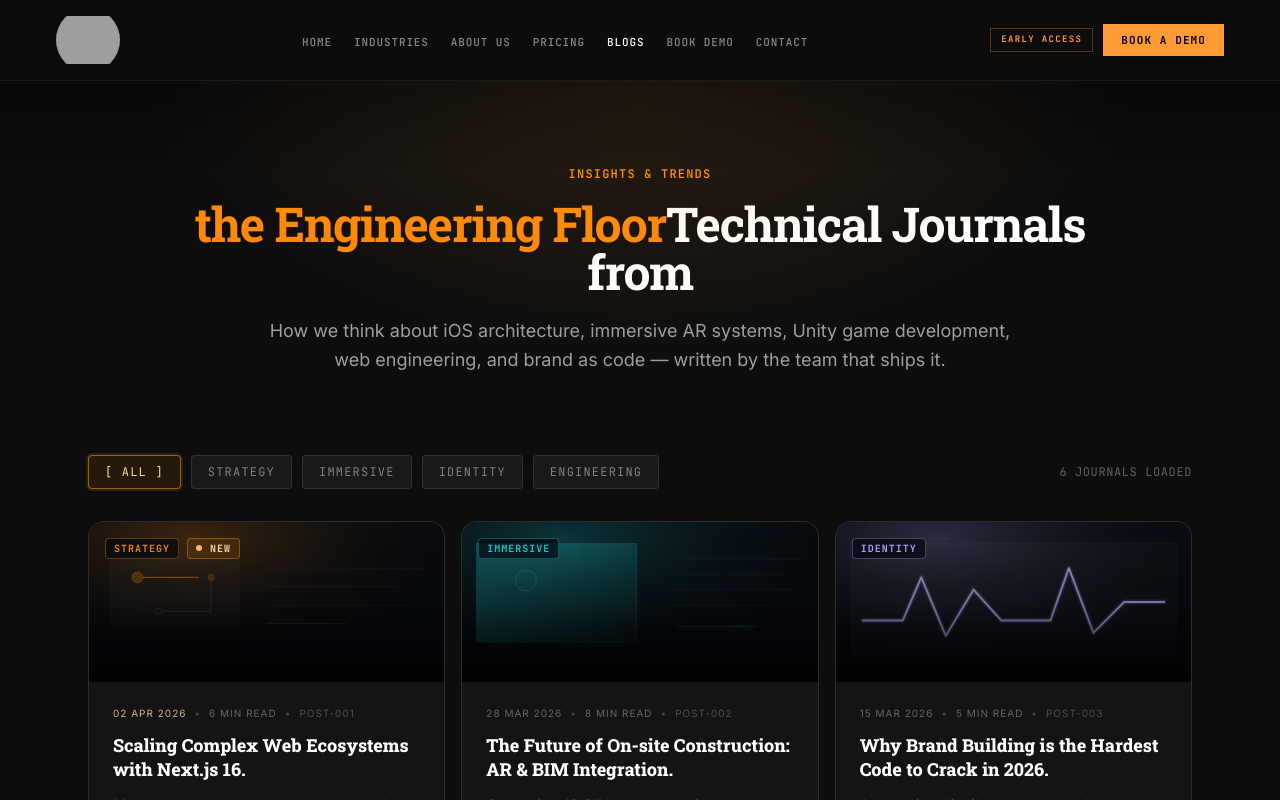
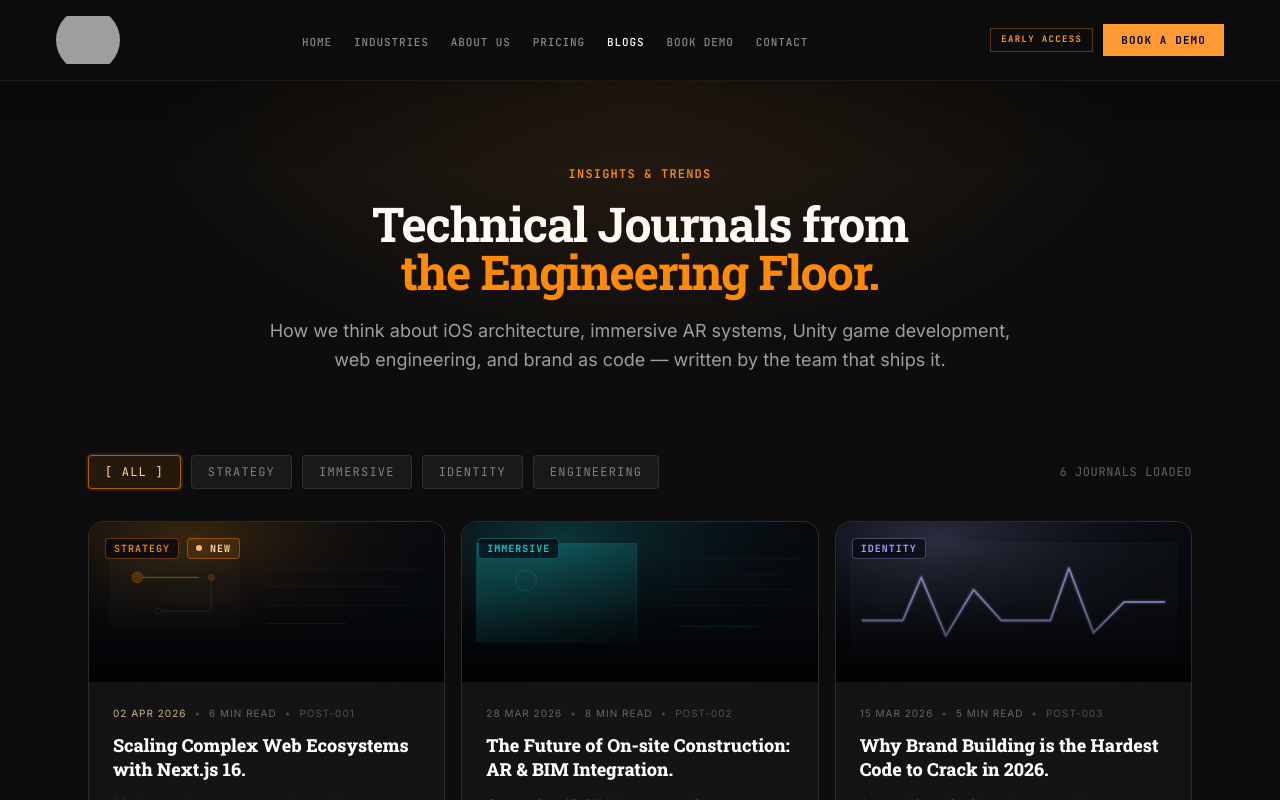
Before and after one commit to kinalrami/delta-arbim, a Next.js app: page /blogs in a window 1280 px wide. Shown: the top 800 px of the page. Built offline with nearby package versions, Linux system fonts and the light colour scheme; grey boxes are pictures that could not be loaded.

Commit message:
fixed blog title

```diff
--- a/components/views/blogs/Hero.tsx
+++ b/components/views/blogs/Hero.tsx
@@ -16,11 +16,11 @@ export function Hero() {
               eyebrowClassName="inline-flex uppercase font-mono text-xs font-semibold tracking-widest text-orange-400"
               title={
                 <>
+                  {blogsHeroCopy.titleBefore}
+                  <br />
                   <em className="not-italic text-orange-400">
                     {blogsHeroCopy.titleEmphasis}
                   </em>
-                  {blogsHeroCopy.titleBefore}
-                  <br />
                 </>
               }
               titleClassName="mt-4 font-serif text-4xl font-bold tracking-tight text-white sm:text-5xl"
--- a/components/views/blogs/content.ts
+++ b/components/views/blogs/content.ts
@@ -3,7 +3,7 @@ import type { InsightFilterOption, InsightPost } from "@/lib/insights-types";
 export const blogsHeroCopy = {
   eyebrow: "INSIGHTS & TRENDS",
   titleBefore: "Technical Journals from",
-  titleEmphasis: "the Engineering Floor",
+  titleEmphasis: "the Engineering Floor.",
   desc:
     "How we think about iOS architecture, immersive AR systems, Unity game development, web engineering, and brand as code — written by the team that ships it.",
 } as const;
```
